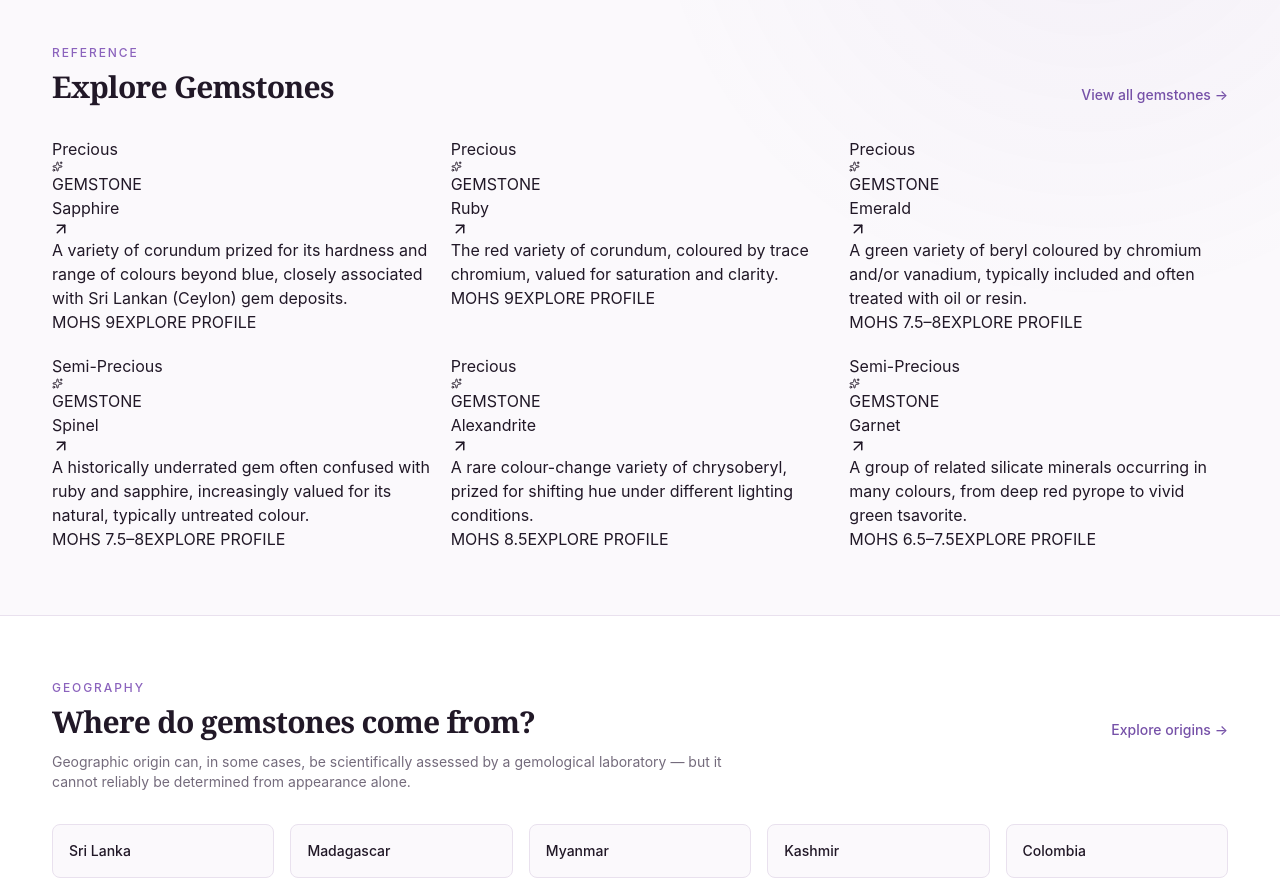
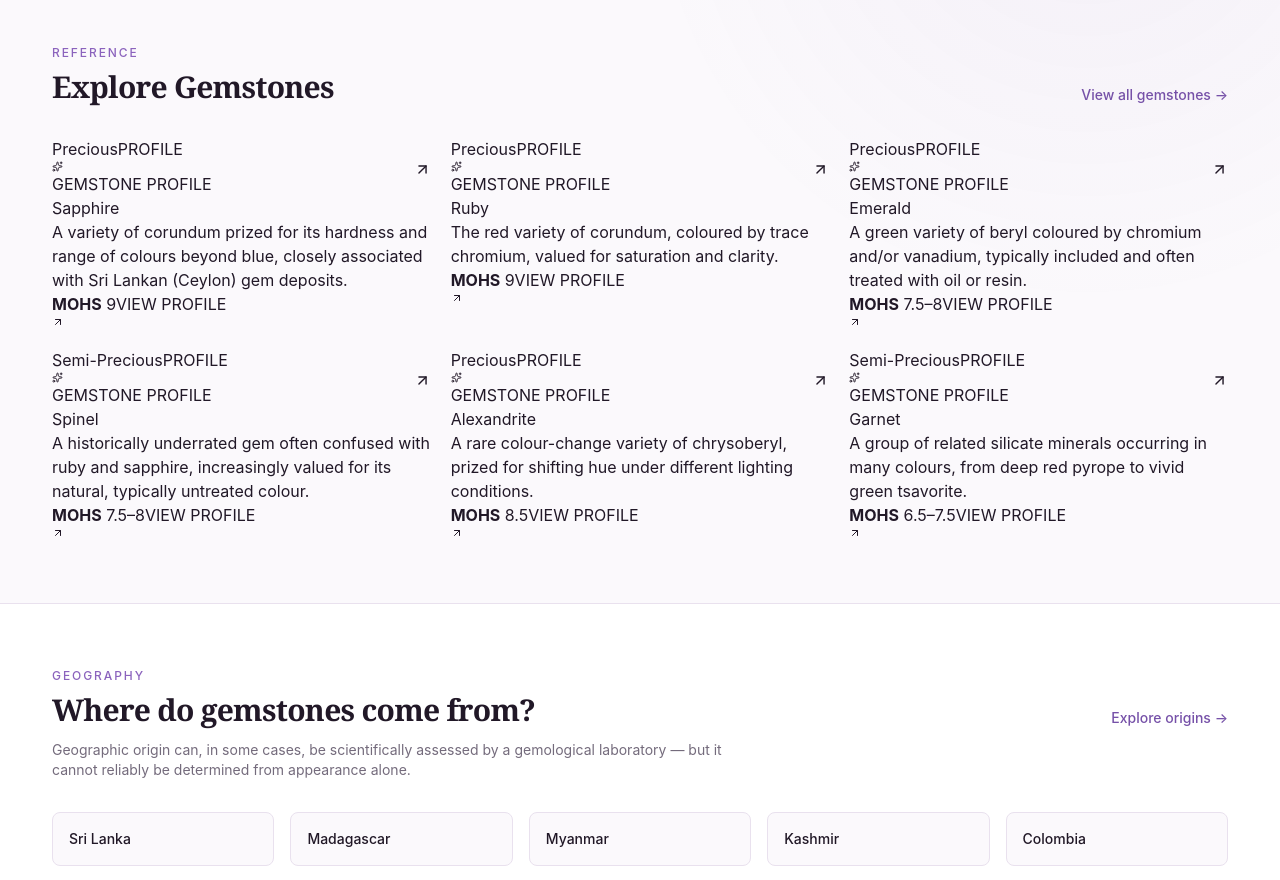
Before and after one commit to LinukaBandara/GemologyX, a Next.js app: page / in a window 1280 px wide. Shown: the part 940-1820 px from the top of the page. Built offline with nearby package versions, Linux system fonts and the light colour scheme.

Commit message:
ui: upgrade gemstone cards to luxury editorial style

```diff
--- a/src/components/gemstone-card.tsx
+++ b/src/components/gemstone-card.tsx
@@ -5,12 +5,30 @@ import type { Gemstone } from "@/data/gemstones";
 export function GemstoneCard({ gem }: { gem: Gemstone }) {
   return (
     <Link href={`/gemstones/${gem.slug}`} className="gem-card group">
-      <div className="gem-card-art"><div className="mini-gem"><i /><b /><em /></div><span className="gem-card-category">{gem.category}</span></div>
+      <div className="gem-card-art">
+        <div className="gem-card-art-glow" />
+        <div className="mini-gem"><i /><b /><em /></div>
+        <span className="gem-card-category">{gem.category}</span>
+        <span className="gem-card-index">PROFILE</span>
+      </div>
+
       <div className="gem-card-body">
-        <div><p className="gem-card-kicker"><Sparkles size={11} /> GEMSTONE</p><h3>{gem.name}</h3></div>
-        <ArrowUpRight size={18} className="gem-card-arrow" />
+        <div className="flex items-start justify-between gap-4">
+          <div>
+            <p className="gem-card-kicker"><Sparkles size={11} /> GEMSTONE PROFILE</p>
+            <h3>{gem.name}</h3>
+          </div>
+          <span className="gem-card-arrow">
+            <ArrowUpRight size={17} />
+          </span>
+        </div>
+
         <p className="gem-card-description">{gem.description}</p>
-        <div className="gem-card-meta"><span>MOHS {gem.hardness}</span><span>EXPLORE PROFILE</span></div>
+
+        <div className="gem-card-meta">
+          <span><b>MOHS</b> {gem.hardness}</span>
+          <span>VIEW PROFILE <ArrowUpRight size={12} /></span>
+        </div>
       </div>
     </Link>
   );
```
